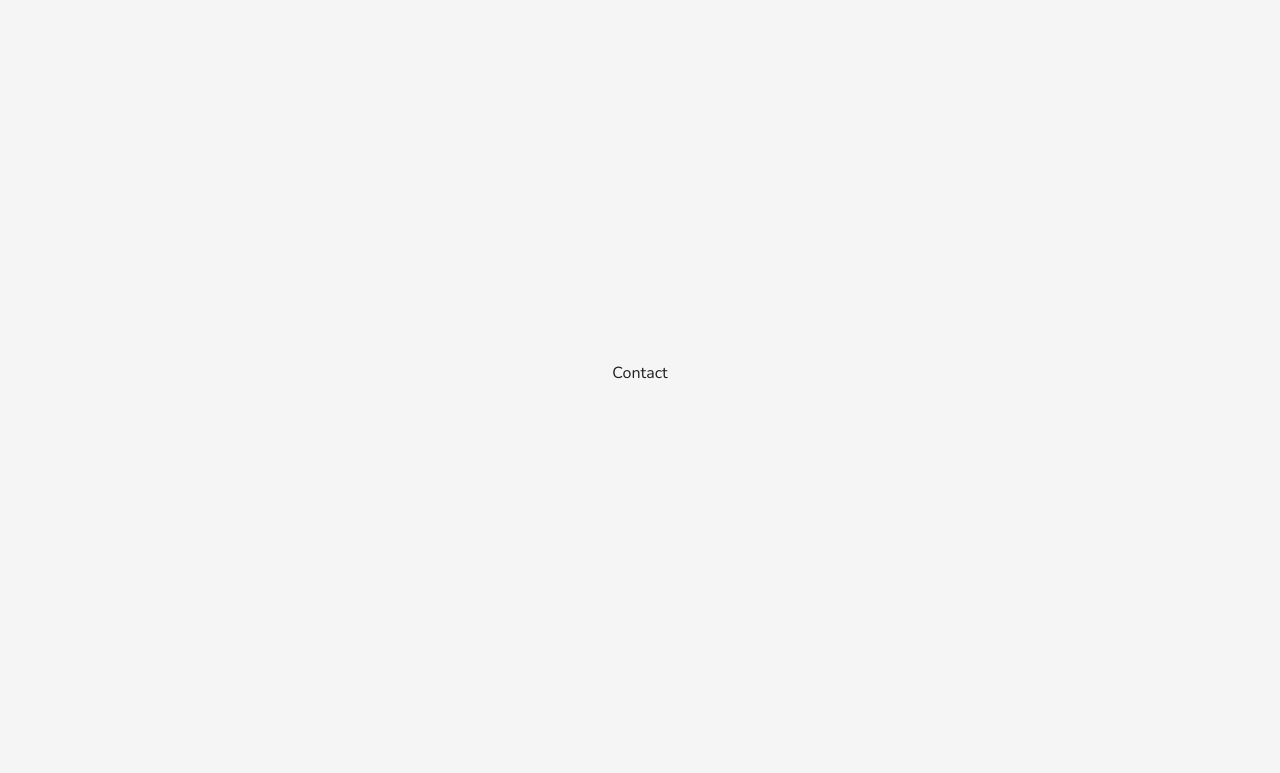
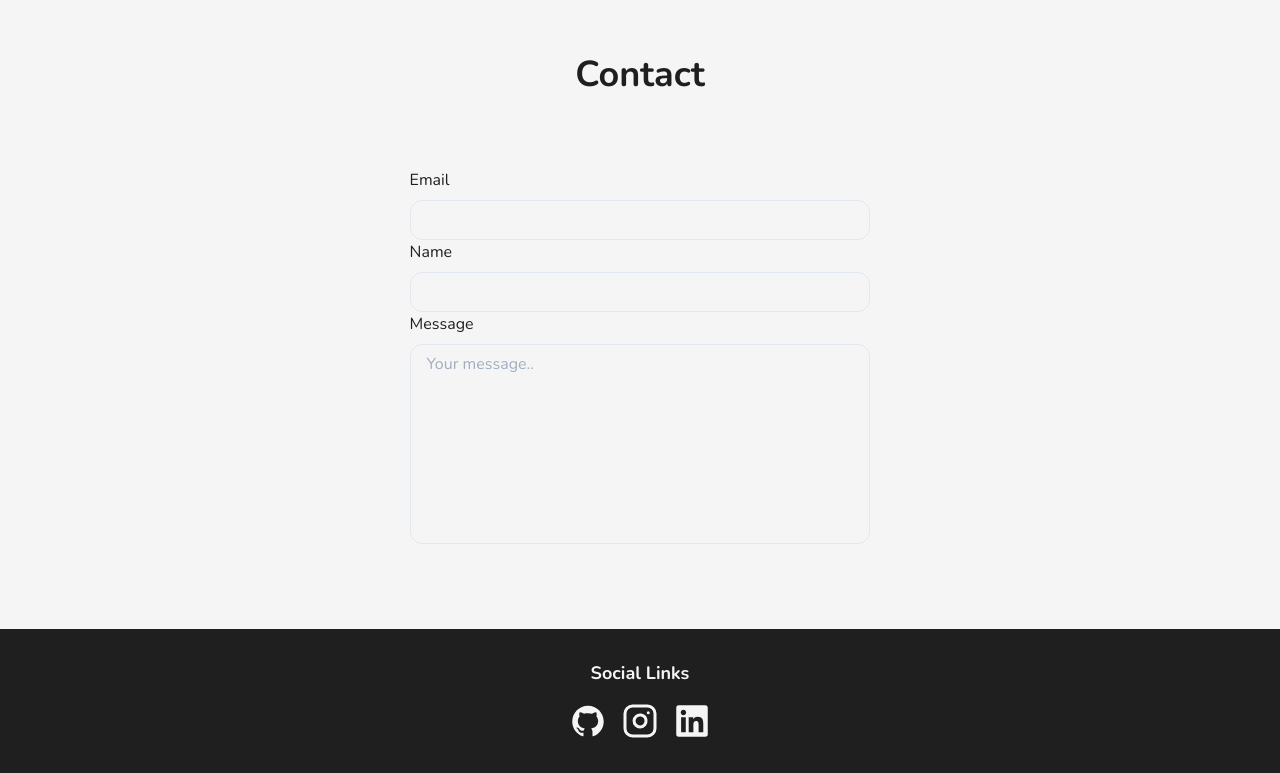
Before and after one commit to SerhatG35/portfolio, a Next.js app: page / in a window 1280 px wide. Shown: the part 1102-1875 px from the top of the page. Built offline with nearby package versions, Linux system fonts and the light colour scheme; no server answers.

Commit message:
further improvements

```diff
--- a/components/Contact.tsx
+++ b/components/Contact.tsx
@@ -1,10 +1,89 @@
-import { Center } from '@chakra-ui/layout'
+import { FormControl, FormLabel } from '@chakra-ui/form-control'
+import { Input } from '@chakra-ui/input'
+import { Box, Center, Heading, Link } from '@chakra-ui/layout'
+import { Textarea } from '@chakra-ui/textarea'
+import { AiOutlineGithub } from 'react-icons/ai'
+import { FaLinkedin } from 'react-icons/fa'
+import { FiInstagram } from 'react-icons/fi'
 
 const Contact = () => {
     return (
-        <Center as='section' id='contact' h='100vh' w='100%'>
-            Contact
-        </Center>
+        <Box as='section' id='contact' h='100vh' w='100%' pt='5em'>
+            <Center
+                h='80%'
+                w='90%'
+                margin='0 auto'
+                maxW='1200px'
+                flexDir='column'
+                justifyContent='flex-start'
+            >
+                <Heading fontFamily='Nunito' mb='2em'>
+                    Contact
+                </Heading>
+                <Center w='40%' maxW='500px' flexDir='column'>
+                    <FormControl id='first-name'>
+                        <FormLabel>Email</FormLabel>
+                        <Input
+                            _focus={{ boxShadow: '0 0 1px 1px #1f1f1f' }}
+                            type='email'
+                            rounded='xl'
+                        />
+                    </FormControl>
+                    <FormControl id='first-name'>
+                        <FormLabel>Name</FormLabel>
+                        <Input
+                            _focus={{ boxShadow: '0 0 1px 1px #1f1f1f' }}
+                            type='name'
+                            rounded='xl'
+                        />
+                    </FormControl>
+                    <FormControl id='first-name'>
+                        <FormLabel>Message</FormLabel>
+                        <Textarea
+                            type='message'
+                            rounded='xl'
+                            placeholder='Your message..'
+                            resize='none'
+                            _focus={{ boxShadow: '0 0 1px 1px #1f1f1f' }}
+                            height='200px'
+                        />
+                    </FormControl>
+                </Center>
+            </Center>
+            <Center h='20%' bg='#1f1f1f' as='footer' flexDir='column'>
+                <Heading fontSize='lg' mb='1em' color='#f5f5f5' fontFamily='Nunito' as='h4'>
+                    Social Links
+                </Heading>
+                <Center>
+                    <Link
+                        href='https://github.com/SerhatG35'
+                        target='_blank'
+                        _focus={{ boxShadow: 'none' }}
+                        mx={2}
+                    >
+                        <AiOutlineGithub color='#f5f5f5' size={36} />
+                    </Link>
+
+                    <Link
+                        href='https://www.instagram.com/serhtgenc/'
+                        target='_blank'
+                        _focus={{ boxShadow: 'none' }}
+                        mx={2}
+                    >
+                        <FiInstagram color='#f5f5f5' size={36} />
+                    </Link>
+
+                    <Link
+                        href='https://www.linkedin.com/in/serhat-genc/'
+                        target='_blank'
+                        _focus={{ boxShadow: 'none' }}
+                        mx={2}
+                    >
+                        <FaLinkedin color='#f5f5f5' size={36} />
+                    </Link>
+                </Center>
+            </Center>
+        </Box>
     )
 }
 
--- a/components/Projects.tsx
+++ b/components/Projects.tsx
@@ -33,12 +33,7 @@ const Projects = () => {
 
     const getRepositories = async () => {
         const { data } = await axios.get<GithubRepoTypes>(
-            'https://api.github.com/users/SerhatG35/repos',
-            {
-                headers: {
-                    Authorization: process.env.ACCESS_TOKEN,
-                },
-            }
+            'https://api.github.com/users/SerhatG35/repos'
         )
         const filteredData = data.filter(a => !excludeList.includes(a.name))
         filteredData.sort((a, b) => {
--- a/package.json
+++ b/package.json
@@ -12,18 +12,18 @@
         "@chakra-ui/react": "^1.6.6",
         "@emotion/react": "^11.4.1",
         "@emotion/styled": "^11.3.0",
-        "@types/react-scroll": "^1.8.3",
         "axios": "^0.21.1",
-        "dotenv": "^10.0.0",
         "framer-motion": "^4.1.17",
         "next": "11.0.1",
         "react": "17.0.2",
         "react-dom": "17.0.2",
+        "react-icons": "^4.2.0",
         "react-intersection-observer": "^8.32.0",
         "react-scroll": "^1.8.3",
         "swiper": "^6.8.1"
     },
     "devDependencies": {
+        "@types/react-scroll": "^1.8.3",
         "@types/react": "17.0.16",
         "eslint": "7.32.0",
         "eslint-config-next": "11.0.1",
```
Also changed, not shown: 1 other file (tests, documents, lock files or other folders).
